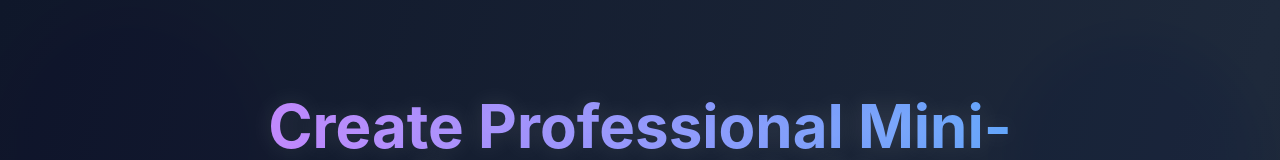
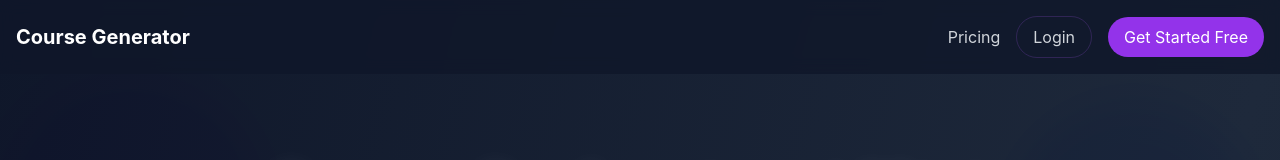
Before and after one commit to SHauny1122/course-generator-ai, a React (Vite) app: page / in a window 1280 px wide. Shown: the top 160 px of the page. Built offline with nearby package versions, Linux system fonts and the light colour scheme; no server answers; what @react-pdf/renderer would draw is missing.

Commit message:
Add navigation bar with pricing, login, and get started buttons

```diff
--- a/src/components/LandingPage.tsx
+++ b/src/components/LandingPage.tsx
@@ -144,6 +144,17 @@ const LandingPage = () => {
   return (
     <div className="min-h-screen bg-gradient-to-br from-[#0F172A] via-[#1E293B] to-[#0F172A] text-white">
       <SEO />
+      <nav className="fixed w-full bg-[#0F172A]/80 backdrop-blur p-4 z-50">
+        <div className="max-w-7xl mx-auto flex justify-between items-center">
+          <span className="text-xl font-bold">Course Generator</span>
+          <div className="flex items-center gap-4">
+            <button onClick={handlePricingClick} className="text-gray-300 hover:text-white">Pricing</button>
+            <button onClick={() => setShowAuth(true)} className="text-gray-300 hover:text-white border border-purple-500/20 px-4 py-2 rounded-full">Login</button>
+            <button onClick={() => setShowAuth(true)} className="bg-purple-600 text-white px-4 py-2 rounded-full">Get Started Free</button>
+          </div>
+        </div>
+      </nav>
+      <div className="pt-16">
         {/* Hero Section */}
         <div className="relative overflow-hidden">
           {/* Gradient Orbs */}
@@ -442,6 +453,7 @@ const LandingPage = () => {
           </div>
         </div>
       </div>
+    </div>
   );
 };
 
```
Lines whose indentation alone changed are shown as unchanged.
